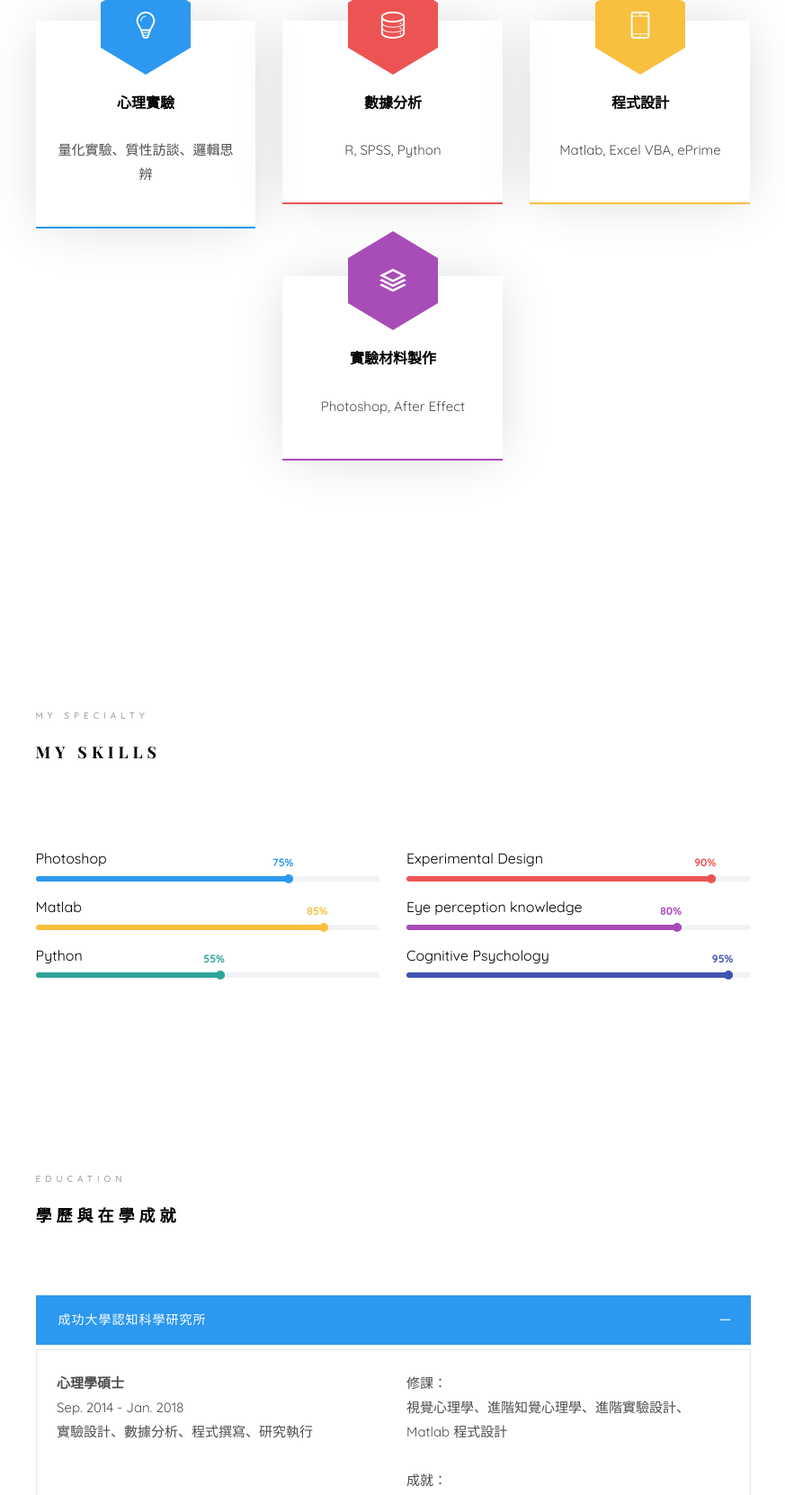
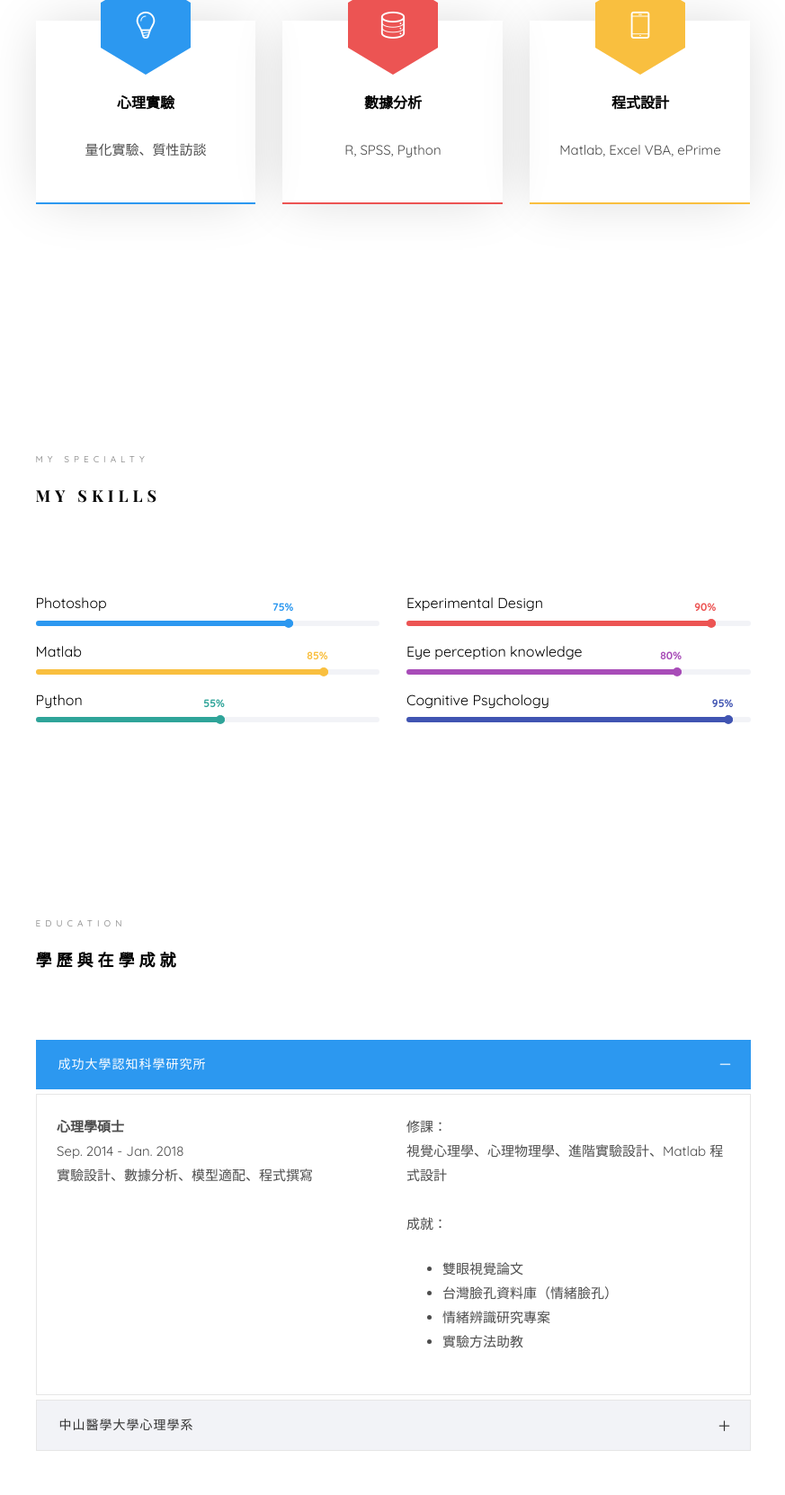
Before and after one commit to PS-Tsai/ps-tsai.github.io, a plain HTML site: page index.html in a window 1280 px wide. Shown: the part 1927-3589 px from the top of the page at 90% size, without its empty margins (353-1226 px from the left). Drawn offline with nearby package versions, Linux system fonts and the light colour scheme; files whose address does not match are found by name; a web font is replaced by a local one.

Commit message:
work trial

```diff
--- a/index.html
+++ b/index.html
@@ -161,7 +161,7 @@
 						</div>
 					</section>
 
-					<section class="colorlib-services" data-section="services">
+					<section class="colorlib-services" data-section="services"><!-- 12/29 修改-->
 						<div class="colorlib-narrow-content">
 							<div class="row">
 								<div class="col-md-6 col-md-offset-3 col-md-pull-3 animate-box" data-animate-effect="fadeInLeft">
@@ -177,7 +177,7 @@
 										</span>
 										<div class="desc">
 											<h3>心理實驗</h3>
-											<p>量化實驗、質性訪談、邏輯思辨</p>
+											<p>量化實驗、質性訪談</p>
 										</div>
 									</div>
 								</div>
@@ -200,17 +200,6 @@
 										<div class="desc">
 											<h3>程式設計</h3>
 											<p>Matlab, Excel VBA, ePrime</p>
-										</div>
-									</div>
-								</div>
-								<div class="col-md-4 text-center animate-box">
-									<div class="services color-4">
-										<span class="icon">
-											<i class="icon-layers2"></i>
-										</span>
-										<div class="desc">
-											<h3>實驗材料製作</h3>
-											<p>Photoshop, After Effect</p>
 										</div>
 									</div>
 								</div>
@@ -300,7 +289,7 @@
 						</div>
 					</section>
 
-					<section class="colorlib-education" data-section="education">
+					<section class="colorlib-education" data-section="education"><!-- 12/29 修改-->
 						<div class="colorlib-narrow-content">
 							<div class="row">
 								<div class="col-md-6 col-md-offset-3 col-md-pull-3 animate-box" data-animate-effect="fadeInLeft">
@@ -326,13 +315,13 @@
 												      			<p>
 												      				<strong>心理學碩士</strong><br>
 												      				Sep. 2014 - Jan. 2018<br>
-												      				實驗設計、數據分析、程式撰寫、研究執行
+												      				實驗設計、數據分析、模型適配、程式撰寫
 												      			</p>
 												      		</div>
 												      		<div class="col-md-6">
 												      			<p>
 												      				修課：<br>
-												      				視覺心理學、進階知覺心理學、進階實驗設計、Matlab 程式設計<br>
+												      				視覺心理學、心理物理學、進階實驗設計、Matlab 程式設計<br>
 												      				<br>
 												      				成就：<br>
 												      				<ul>
@@ -520,15 +509,15 @@
 							<div class="row">
 								<div class="col-md-6 col-md-offset-3 col-md-pull-3 animate-box" data-animate-effect="fadeInLeft">
 									<span class="heading-meta">My Work</span>
-									<h2 class="colorlib-heading animate-box">Recent Work</h2>
+									<h2 class="colorlib-heading animate-box">專案參與</h2>
 								</div>
 							</div>
 							<div class="row row-bottom-padded-sm animate-box" data-animate-effect="fadeInLeft">
 								<div class="col-md-12">
 									<p class="work-menu">
-										<span><a href="#" class="active">專案一</a></span>
-										<span><a href="#">專案二</a></span>
-										<span><a href="#">專案三</a></span>
+										<span><a href="#專案一" class="active">專案一</a></span>
+										<span><a href="#專案二">專案二</a></span>
+										<span><a href="#專案三">專案三</a></span>
 									</p>
 								</div>
 							</div>
```
